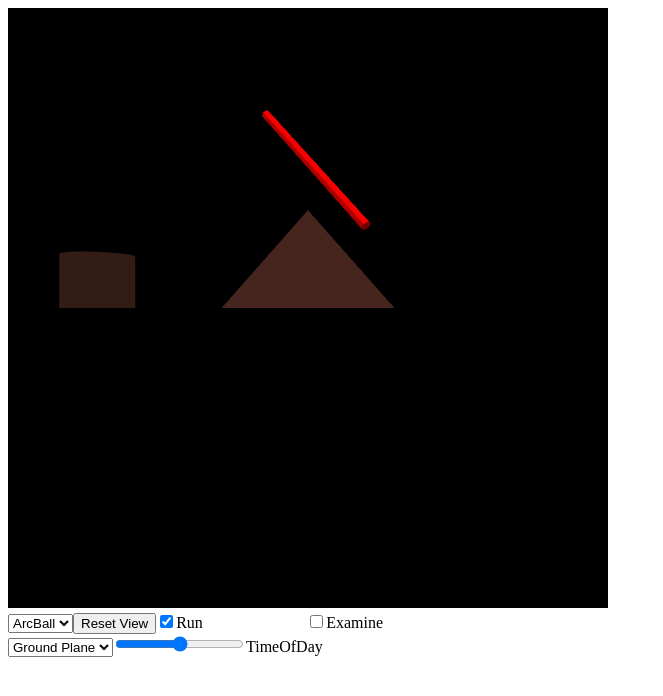
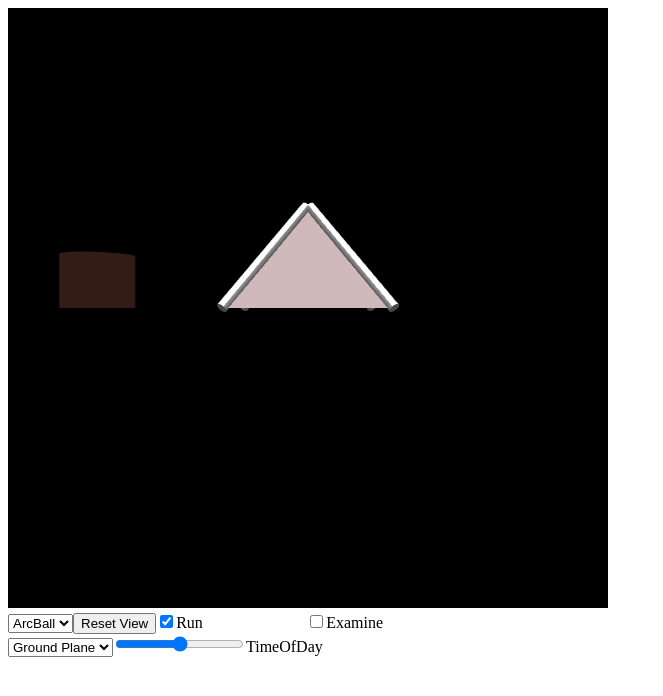
Before and after one commit to xiaohk/CS559-computational-graphics, a plain HTML site: page project7/index.html in a window 1280 px wide. Shown: the whole page, without its empty margins (0-663 px from the left). Drawn offline with Linux system fonts and the light colour scheme.

Commit message:
Add pole to the tent, and apply different shader to the poles (for the iron looking)

```diff
--- a/project7/index.html
+++ b/project7/index.html
@@ -157,8 +157,8 @@
         vec3 specular_color = vec3(1.0, 1.0, 1.0);
 
         // Light parameters
-        float specularFocus = 10.0;
-        float specularDense = 0.0;
+        float specularFocus = 20.0;
+        float specularDense = 20.0;
         float ambientWeight = 0.3;
         float diffusiveCoef = 0.9;
         float diffuseWeight =  diffusiveCoef * (0.5 * (dot(l, n) + 1.0));
--- a/project7/my_objects/tent.js
+++ b/project7/my_objects/tent.js
@@ -17,9 +17,10 @@ var v3 = v3 || twgl.v3
 // This function adds rotation transform
 function addCylinderRotate(center, radius, num, color, height, triangles,
                            Tx_rotate){
-    //var Tlocal_to_tent = m4.multiply(m4.translation(center), Tx_rotate)
-    var Tlocal_to_tent = Tx_rotate
+    var Tlocal_to_tent = m4.multiply(Tx_rotate, m4.translation(center))
     var topCenter = [center[0], center[1]+height, center[2]]
+    var topCenter = [0, height, 0]
+    var center = [0, 0, 0]
     var topPoints = getCirclePoints(topCenter, radius, num)
     var bottomPoints = getCirclePoints(center, radius, num)
 
@@ -30,8 +31,6 @@ function addCylinderRotate(center, radius, num, color, height, triangles,
         topPoints[i] = m4.transformPoint(Tlocal_to_tent, topPoints[i])
         bottomPoints[i] = m4.transformPoint(Tlocal_to_tent, bottomPoints[i])
     }
-
-    console.log(center)
 
     var localTriangles = []
 
@@ -112,6 +111,10 @@ function printNormal(num, numCir, normals){
         this.width = width
         this.height = height
         this.vertexes = []
+        this.poleOffset = 0.2
+        this.poleColor = [160/255, 160/255, 160/255]
+        this.poleRadius = 0.1
+        this.poleCircleNum = 16
     }
 
     // One of the object necessary function
@@ -159,12 +162,39 @@ function printNormal(num, numCir, normals){
             vertexNormalRaw = []
 
             // Add triangles
-            //  addCylinderRotate(center, radius, num, color, height, triangles,
-            //               Tx_rotate)
-            console.log(this.vertexes)
-            addCylinderRotate([1.5, 0, 1.5], 0.1, 6, [1,0,0], 4, triangles,
+            // Compute the length of each pole
+            var poleVertexes = []
+            for(var i = 0; i < this.vertexes.length; i++){
+                console.log(this.vertexes[i])
+                poleVertexes[i] = [this.vertexes[i][0] + this.poleOffset,
+                                   this.vertexes[i][1],
+                                   this.vertexes[i][2] + this.poleOffset]
+            }
+
+            var poleHeight = v3.length(v3.subtract(this.vertexes[0],
+                this.vertexes[1]))
+
+
+            addCylinderRotate(this.vertexes[1], this.poleRadius, this.poleCircleNum,
+                this.poleColor, poleHeight, triangles,
+                m4.axisRotation(v3.subtract(this.vertexes[4],
+                    this.vertexes[2]), Math.PI/4))
+
+            addCylinderRotate(this.vertexes[2], this.poleRadius, this.poleCircleNum,
+                this.poleColor, poleHeight, triangles,
                 m4.axisRotation(v3.subtract(this.vertexes[1],
-                this.vertexes[3]), Math.PI/4))
+                    this.vertexes[3]), Math.PI/4))
+
+            addCylinderRotate(this.vertexes[3], this.poleRadius, this.poleCircleNum,
+                this.poleColor, poleHeight, triangles,
+                m4.axisRotation(v3.subtract(this.vertexes[2],
+                    this.vertexes[4]), Math.PI/4))
+
+            addCylinderRotate(this.vertexes[4], this.poleRadius, this.poleCircleNum,
+                this.poleColor, poleHeight, triangles,
+                m4.axisRotation(v3.subtract(this.vertexes[3],
+                    this.vertexes[1]), Math.PI/4))
+
 
             // Convert triangles to webgl array info
             var results = triangleToVertex(triangles)
@@ -229,5 +259,5 @@ function printNormal(num, numCir, normals){
 })()
 
 // Tent(name, position, size, color, width, height)
-grobjects.push(new Tent("Tent", [0,0,0], 1, [68/255, 36/255, 29/255],
+grobjects.push(new Tent("Tent", [0,0,0], 1, [203/255, 181/255, 182/255],
                          3, 2))
```
